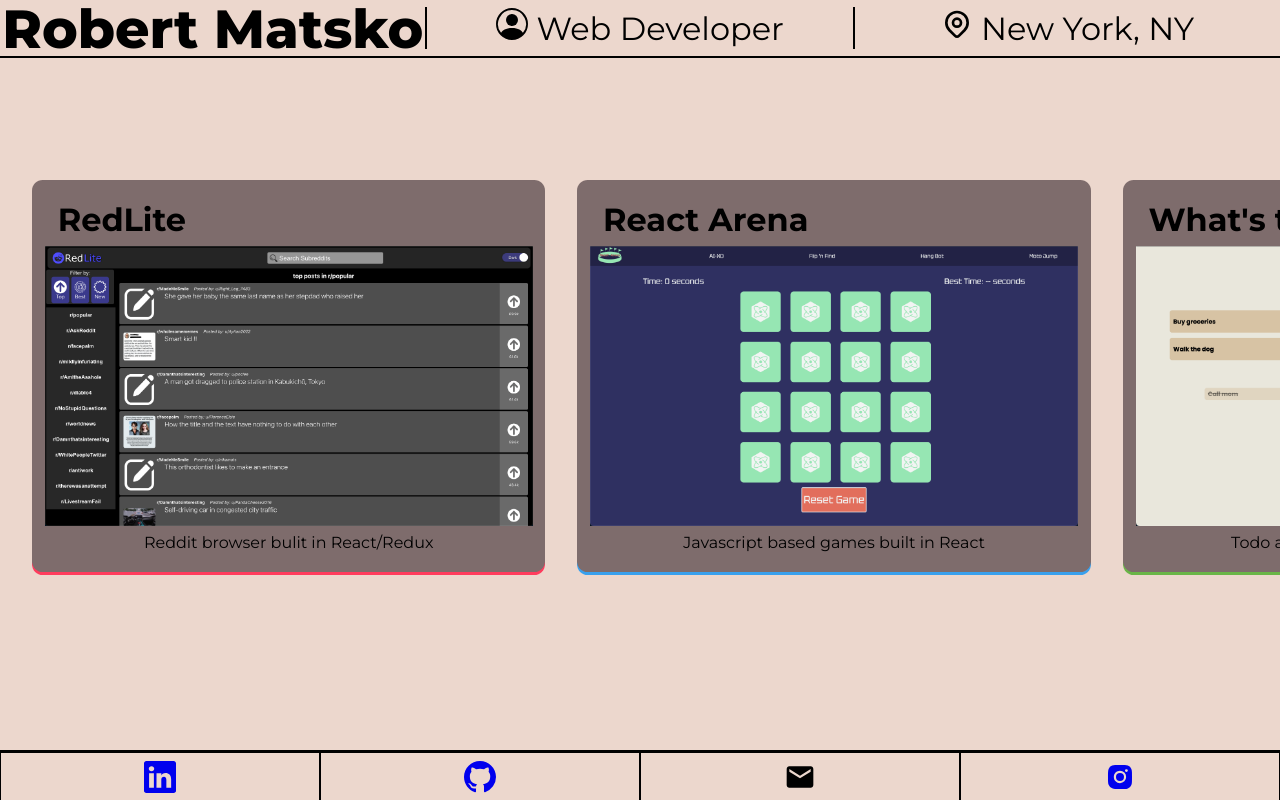
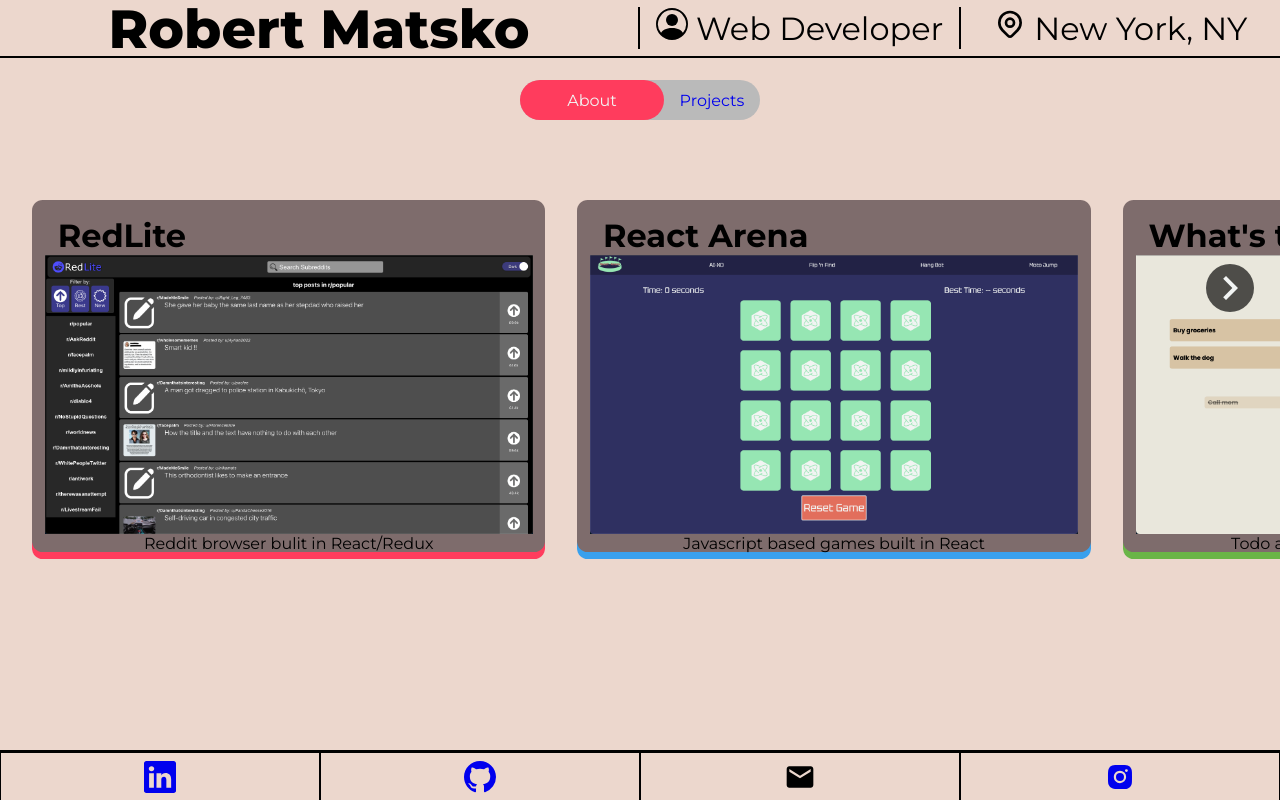
Before and after one commit to rmatsko77/new-portfolio, a React (Create React App) app: page /projects in a window 1280 px wide. Built offline with nearby package versions, Linux system fonts and the light colour scheme.

Commit message:
just needs about page

```diff
--- a/src/App.js
+++ b/src/App.js
@@ -2,14 +2,23 @@ import './App.scss';
 import Projects from './Projects/Projects';
 import Header from './Header';
 import Contact from './Contact';
+import { BrowserRouter, Routes, Route } from 'react-router-dom';
+import About from './About';
+import NavBar from './NavBar';
 
 function App() {
   return (
-    <div className="App">
-      <Header />
-      <Projects />
-      <Contact />
-    </div>
+    <BrowserRouter>
+      <div className="App">
+        <Header />
+        <NavBar />
+        <Routes>
+          <Route path='/' element={<About />}></Route>
+          <Route path='/projects' element={<Projects />}></Route>
+        </Routes>
+        <Contact />
+      </div>
+    </BrowserRouter>
   );
 }
 
--- a/src/App.scss
+++ b/src/App.scss
@@ -27,6 +27,10 @@ a:visited {
   color: inherit;
 }
 
+.app {
+  position: relative;
+}
+
 .header {
   position: fixed;
   width: 100%;
@@ -40,18 +44,18 @@ a:visited {
   h1 {
     font-size: 4.2vw;
     font-weight: 800;
-    width: 33.333%;
+    width: 50%;
   }
 
   h2 {
     font-size: 2.5vw;
-    width: 33.333%;
+    width: 25%;
     font-weight: 400;
   }
 
   h3 {
     font-size: 2.5vw;
-    width: 33.333%;
+    width: 25%;
     font-weight: 400;
   }
 
@@ -62,10 +66,55 @@ a:visited {
   }
 }
 
+.navbar-container {
+  display: flex;
+  justify-content: center;
+
+  .navbar {
+    width: 30%;
+    max-width: 15rem;
+    height: 5vh;
+    position: absolute;
+    top: 10vh;
+    display: flex;
+    align-items: center;
+    justify-content: space-between;
+    text-align: center;
+    z-index: 2;
+    background-color: #bababa;
+    border-radius: 20pt;
+
+    .active#about {
+      color: #f2f4f3;
+      width: 60%;
+      background-color: rgb(255, 60, 93);
+    }
+
+    .active#projects {
+      color: #f2f4f3;
+      width: 60%;
+      background-color: #39A0ED;
+    }
+
+    a {
+      display: flex;
+      justify-content: center;
+      align-items: center;
+      width: 40%;
+      height: 5vh;
+      border-radius: 20pt;
+      transition: all .5s;
+
+      &:hover {}
+    }
+  }
+}
+
 .projects-container {
+  position: relative;
   overflow-x: scroll;
   overflow-y: hidden;
-}
+  scroll-behavior: smooth;
 
   .projects {
     position: relative;
@@ -106,7 +155,7 @@ a:visited {
       position: relative;
       justify-content: space-around;
       flex-direction: column;
-    height: 45vh;
+      height: 40vh;
       margin: 1rem;
       padding: 1rem 0;
       top: 0;
@@ -135,7 +184,7 @@ a:visited {
         flex-direction: column;
         top: 11%;
         width: 100%;
-      height: 44vh;
+        height: 40vh;
         border-radius: 8pt;
         transition: all .5s;
         cursor: auto;
@@ -204,17 +253,18 @@ a:visited {
     }
 
     .active {
-    top: -16%;
+      top: -12%;
 
       &:hover .background {
         top: 78%;
       }
 
       .background {
-      top: 81%;
+        top: 80%;
 
         &:hover {
           top: 80%;
+        }
       }
     }
   }
--- /dev/null
+++ b/src/NavBar.js
@@ -0,0 +1,22 @@
+import React, { useState } from 'react'
+import { Link } from 'react-router-dom'
+
+function NavBar() {
+
+    const [active, setActive] = useState('about')
+
+    const setActiveClass = (e) => {
+        setActive(e.target.id)
+    }
+
+    return (
+        <div className='navbar-container'>
+            <div className='navbar'>
+                <Link to='/' id='about' className={active === 'about' ? 'active' : null} onClick={setActiveClass}>About</Link>
+                <Link to='/projects' className={active === 'projects' ? 'active' : null} id='projects' onClick={setActiveClass}>Projects</Link>
+            </div>
+        </div>
+    )
+}
+
+export default NavBar
--- a/src/Projects/Projects.js
+++ b/src/Projects/Projects.js
@@ -1,7 +1,10 @@
-import React from 'react'
+import React, { useRef } from 'react'
 import Project from './Project'
+import { MdKeyboardArrowRight } from 'react-icons/md'
 
 function Projects() {
+
+  const containerRef = useRef(null)
 
   const projects = [
     {
@@ -104,8 +107,14 @@ function Projects() {
     },
   ]
 
+  const handleScroll = () => {
+    if (containerRef.current) {
+      containerRef.current.scrollLeft += 900
+    }
+  }
+
   return (
-    <div className='projects-container'>
+    <div className='projects-container' ref={containerRef}>
       <div className='projects'>
         {projects.map(project =>
           <Project
@@ -119,7 +128,7 @@ function Projects() {
             repo={project.repo}
           />
         )}
-        {/*<div className='arrow' onClick={handleScroll}><MdKeyboardArrowRight /></div>*/}
+        <div className='arrow' onClick={handleScroll}><MdKeyboardArrowRight /></div>
       </div>
     </div>
 
```
Lines whose indentation alone changed are shown as unchanged.
